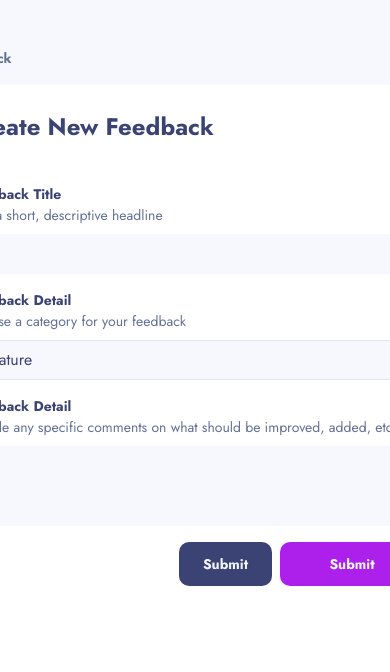
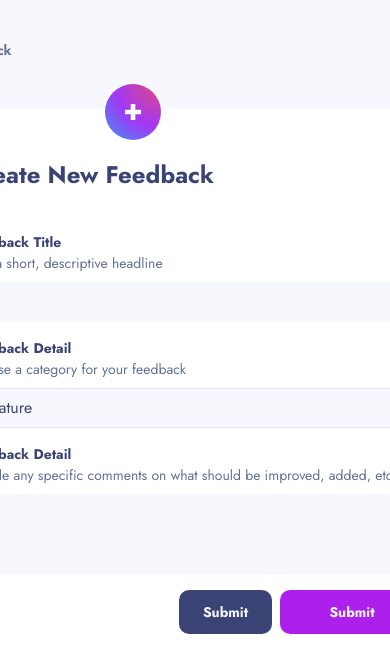
Before and after one commit to lilianaruva/product-feedback-app, a React (Create React App) app: page / in a window 390 px wide. Shown: the top 672 px of the page. Built offline with nearby package versions, Linux system fonts and the light colour scheme.

Commit message:
circle icon -responsive details-

```diff
--- a/src/pages/NewFeedBack/NewFeedBack.jsx
+++ b/src/pages/NewFeedBack/NewFeedBack.jsx
@@ -5,6 +5,21 @@ import { ChevronLeftIcon } from "@chakra-ui/icons";
 import './styles/newFeedback.css';
 
 const NewFeedBack = () => {
+
+    const icon = () => (
+        <svg width="56" height="56" viewBox="0 0 56 56" fill="none" xmlns="http://www.w3.org/2000/svg">
+            <circle cx="28" cy="28" r="28" fill="url(#paint0_radial_0_1342)" />
+            <path d="M30.3425 36V30.1657H36.0295V25.8637H30.3425V20H25.7459V25.8637H20V30.1657H25.7459V36H30.3425Z" fill="white" />
+            <defs>
+                <radialGradient id="paint0_radial_0_1342" cx="0" cy="0" r="1" gradientUnits="userSpaceOnUse" gradientTransform="translate(58.184 -5.81647) rotate(129.411) scale(93.4169)">
+                    <stop stop-color="#E84D70" />
+                    <stop offset="0.530886" stop-color="#A337F6" />
+                    <stop offset="1" stop-color="#28A7ED" />
+                </radialGradient>
+            </defs>
+        </svg>
+
+    )
 
     function validateInputs(value) {
         let error
@@ -23,7 +38,14 @@ const NewFeedBack = () => {
                     <ChevronLeftIcon color="#4661E6" />
                     <a>Go Back</a>
                 </div>
+                <div className="circle-icon">
+                        {icon()}
+                    </div>
+
+
                 <div className="feedback-form">
+
+
                     <h1>Create New Feedback</h1>
                     <br />
                     <Formik
--- a/src/pages/NewFeedBack/styles/newFeedback.css
+++ b/src/pages/NewFeedBack/styles/newFeedback.css
@@ -1,26 +1,33 @@
-.newFeedback{
+.newFeedback {
     display: flex;
     flex-direction: column;
     flex-wrap: wrap;
     justify-content: center;
     align-content: center;
     background-color: #F7F8FD;
-    margin-top: 3rem;
+    margin-top: 2.5rem;
 }
 
-.goBack{
-     margin-bottom: 1rem;
-     color: #647196;
-     font-weight: bold;
-     font-size: 14px;
+.circle-icon {
+    position: absolute;
+    left: 27%;
+    top: 6%;
+    z-index: 2;
 }
 
-.goBack a:hover{
+.goBack {
+    margin-bottom: 3rem;
+    color: #647196;
+    font-weight: bold;
+    font-size: 14px;
+}
+
+.goBack a:hover {
     text-decoration: underline #647196;
     cursor: pointer;
 }
 
-.feedback-form{
+.feedback-form {
     max-width: 540px;
     height: 657px;
     background-color: white;
@@ -29,28 +36,29 @@
     color: #3A4374;
 }
 
-.feedback-form h1{
+.feedback-form h1 {
+    margin-top: 1.5rem;
     font-weight: bold;
     font-size: 24px;
 }
 
 
-.input-form:hover{
+.input-form:hover {
     cursor: pointer;
     background-color: #F7F8FD;
     border: 1px solid #4661E6;
     transition: 0.5s ease;
 }
 
-.form-control{
+.form-control {
     margin: 1rem auto;
 }
 
-.title-input{
+.title-input {
     font-weight: bold;
 }
 
-.button-gray{
+.button-gray {
     height: 44px;
     width: 93px;
     background-color: #3A4374;
@@ -61,7 +69,7 @@
     margin-right: 0.5rem;
 }
 
-.button-purplelarge{
+.button-purplelarge {
     height: 44px;
     width: 144px;
     background-color: #AD1FEA;
@@ -71,7 +79,7 @@
     font-size: 14px;
 }
 
-.button-group{
+.button-group {
     display: flex;
     justify-content: flex-end;
 }
```
